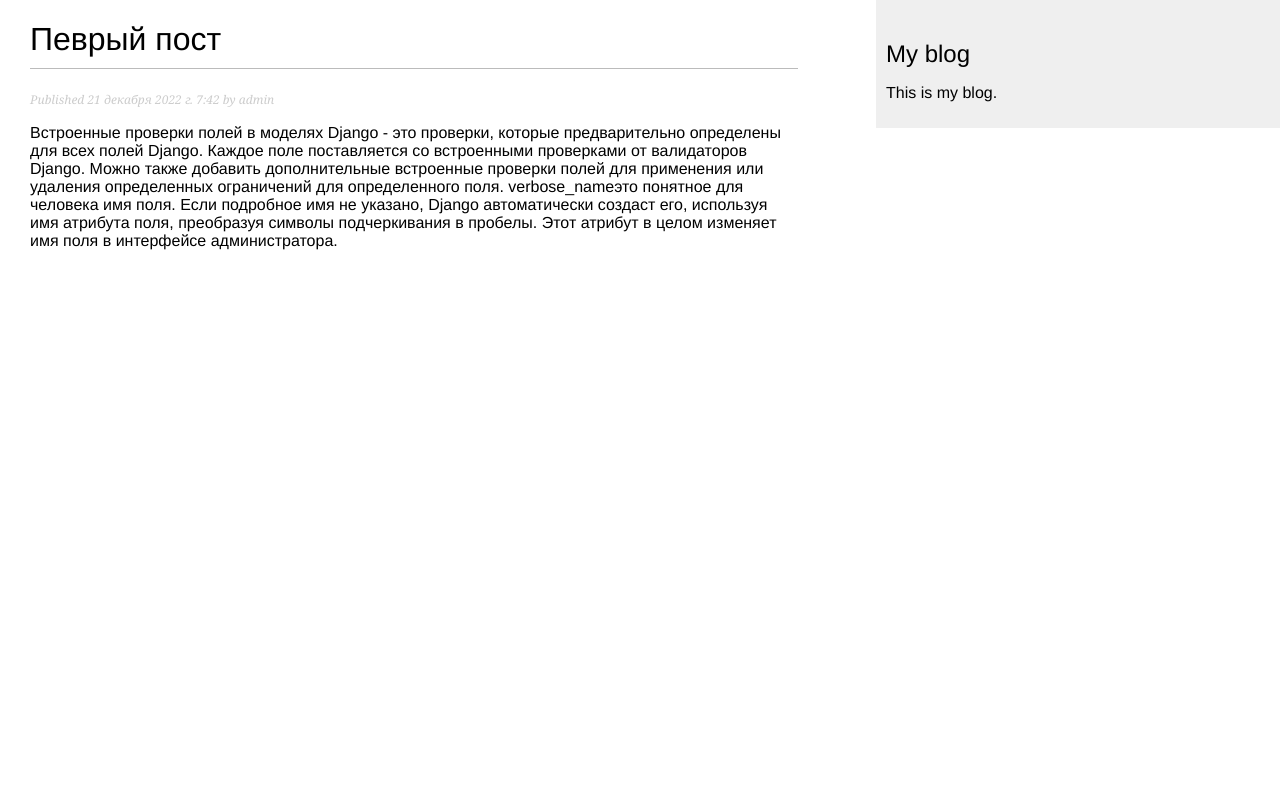
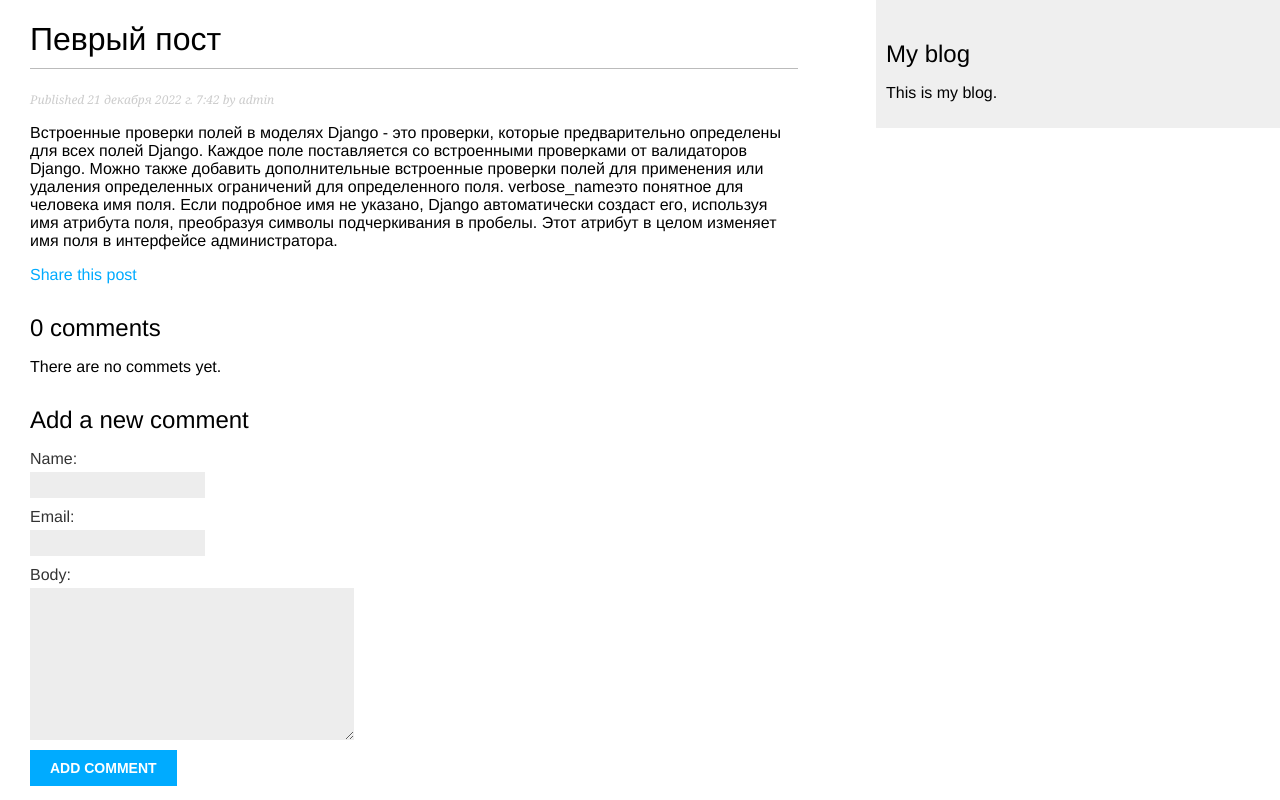
Before and after one commit to akula993/mysite, a Django app: a page that uses templates/blog/post/detail.html in a window 1280 px wide. Run offline with Django 4.2, Linux system fonts and the light colour scheme; data comes from the database, SQL or seed files in the repository; both versions use the stored data as it was after the commit.

Commit message:
В этой главе мы узнали, как работать с формами и модельными формами Django. Мы добавили возможность делиться статьями по электронной почте и систему комментирования статей. Также мы реализовали тегирование статей с помощью стороннего приложения

```diff
--- /dev/null
+++ b/blog/forms.py
@@ -0,0 +1,16 @@
+from django import forms
+
+from blog.models import Comment
+
+
+class EmailPostForm(forms.Form):
+    name = forms.CharField(max_length=25)
+    email = forms.EmailField()
+    to = forms.EmailField()
+    comments = forms.CharField(required=False, widget=forms.Textarea)
+
+
+class CommentForm(forms.ModelForm):
+    class Meta:
+        model = Comment
+        fields = ('name', 'email', 'body')
--- a/blog/models.py
+++ b/blog/models.py
@@ -2,6 +2,7 @@ from django.contrib.auth.models import User
 from django.db import models
 from django.urls import reverse
 from django.utils import timezone
+from taggit.managers import TaggableManager
 
 
 class PublishedManager(models.Manager):
@@ -24,7 +25,7 @@ class Post(models.Model):
     status = models.CharField(max_length=10, choices=STATUS_CHOICES, default='draft')
     objects = models.Manager()  # Менеджер по умолчанию
     published = PublishedManager()  # Собственный менеджер
-
+    tags = TaggableManager()
     class Meta:
         ordering = ('-publish',)
         verbose_name = 'Пост'
@@ -35,3 +36,21 @@ class Post(models.Model):
 
     def get_absolute_url(self):
         return reverse('blog:post_detail', args=[self.publish.year, self.publish.month, self.publish.day, self.slug])
+
+
+class Comment(models.Model):
+    post = models.ForeignKey(Post, on_delete=models.CASCADE, related_name='comments')
+    name = models.CharField(max_length=80)
+    email = models.EmailField()
+    body = models.TextField()
+    created = models.DateTimeField(auto_now_add=True)
+    updated = models.DateTimeField(auto_now=True)
+    active = models.BooleanField(default=True)
+
+    class Meta:
+        ordering = ('created',)
+        verbose_name = 'Коментарий'
+        verbose_name_plural = 'Коментарий'
+
+    def __str__(self):
+        return f'Comnment by {self.name} on {self.post}'
--- a/blog/urls.py
+++ b/blog/urls.py
@@ -5,7 +5,9 @@ app_name = 'blog'
 
 urlpatterns = [
     # post views
-    # path('', views.post_list, name='post_list'),
-    path('', views.PostListView.as_view(), name='post_list'),
+    path('', views.post_list, name='post_list'),
+    # path('', views.PostListView.as_view(), name='post_list'),
     path('<int:year>/<int:month>/<int:day>/<slug:post>/', views.post_detail, name='post_detail'),
+    path('<int:post_id>/share/', views.post_share, name='post_share'),
+    path('tag/<slug:tag_slug>/', views.post_list, name='post_list_by_tag'),
 ]
--- a/blog/views.py
+++ b/blog/views.py
@@ -1,19 +1,26 @@
+from django.core.mail import send_mail
 from django.core.paginator import Paginator, PageNotAnInteger, EmptyPage
 from django.shortcuts import render, get_object_or_404
 from django.views.generic import ListView
+from taggit.models import Tag
 
+from blog.forms import EmailPostForm, CommentForm
 from blog.models import Post
 
 
 class PostListView(ListView):
     queryset = Post.published.all()
     context_object_name = 'posts'
-    paginate_by = 1
+    paginate_by = 3
     template_name = 'blog/post/list.html'
 
-def post_list(request):
+def post_list(request, tag_slug=None):
     object_list = Post.published.all()
-    paginator = Paginator(object_list, 1)
+    tag = None
+    if tag_slug:
+        tag =get_object_or_404(Tag, slug=tag_slug)
+        object_list = object_list.filter(tags__in=[tag])
+    paginator = Paginator(object_list, 3)
     page = request.GET.get('page')
     try:
         posts = paginator.page(page)
@@ -32,4 +39,42 @@ def post_detail(request, year, month, day, post):
                              publish__year=year,
                              publish__month=month,
                              publish__day=day)
-    return render(request, 'blog/post/detail.html', {'post': post})
+    # Список активных комментариев для этой статьи.
+    comments = post.comments.filter(active=True)
+    new_comment = None
+    if request.method == 'POST':
+        # A comment was posted
+        comment_form = CommentForm(data=request.POST)
+        if comment_form.is_valid():
+            # Create Comment object but don't save to database yet
+            new_comment = comment_form.save(commit=False)
+            # Assign the current post to the comment
+            new_comment.post = post
+            # Save the comment to the database
+            new_comment.save()
+    else:
+        comment_form = CommentForm()
+    return render(request, 'blog/post/detail.html',
+                  {'post': post, 'comments': comments, 'new_comment': new_comment, 'comment_form': comment_form, })
+
+
+def post_share(request, post_id):
+    # Получение статьи по идентификатору.
+    post = get_object_or_404(Post, id=post_id, status='published')
+    sent = False
+    if request.method == 'POST':
+        # Форма была отправлена на сохранение.
+        form = EmailPostForm(request.POST)
+        if form.is_valid():
+            # Все поля формы прошли валидацию.
+            cd = form.cleaned_data
+            # Отправка электронной почты.
+            post_url = request.build_absolute_uri(post.get_absolute_url())
+            subject = '{} ({}) recommends you reading "{}"'.format(cd['name'], cd['email'], post.title)
+            message = 'Read "{}" at {}\n\n{}\'s comments:{}'.format(post.title, post_url, cd['name'], cd['comments'])
+            send_mail(subject, message, 'admin@myblog.com', [cd['to']])
+            sent = True
+    else:
+        form = EmailPostForm()
+    return render(request, 'blog/post/share.html',
+                  {'post': post, 'form': form, 'sent': sent})
--- a/templates/blog/post/detail.html
+++ b/templates/blog/post/detail.html
@@ -4,4 +4,32 @@
     <h1>{{ post.title }}</h1>
     <p class="date">Published {{ post.publish }} by {{ post.author }}</p>
     {{ post.body|linebreaks }}
+    <p>
+        <a href="{% url "blog:post_share" post.id %}">Share this post</a>
+    </p>
+    {% with comments.count as total_comments %}
+        <h2>{{ total_comments }} comment{{ total_comments|pluralize }}</h2>
+    {% endwith %}
+    {% for comment in comments %}
+        <div class="comment">
+            <p class="info">
+                Comment {{ forloop.counter }} by {{ comment.name }}
+                {{ comment.created }}
+            </p>
+            {{ comment.body|linebreaks }}
+        </div>
+    {% empty %}
+        <p>There are no commets yet.</p>
+    {% endfor %}
+    {% if new_comment %}
+        <h2>Your comment has been added.</h2>
+    {% else %}
+        <h2>Add a new comment</h2>
+        <form action="." method="post">
+            {{ comment_form.as_p }}
+            {% csrf_token %}
+            <p><input type="submit" value="Add comment"></p>
+        </form>
+    {% endif %}
+
 {% endblock %}
```
Also changed, not shown: blog/admin.py (+8 -1 lines), mysite/settings.py (+7 -0 lines), templates/blog/post/list.html (+13 -1 lines), templates/blog/post/share.html (added, +15 -0 lines), db.sqlite3.
